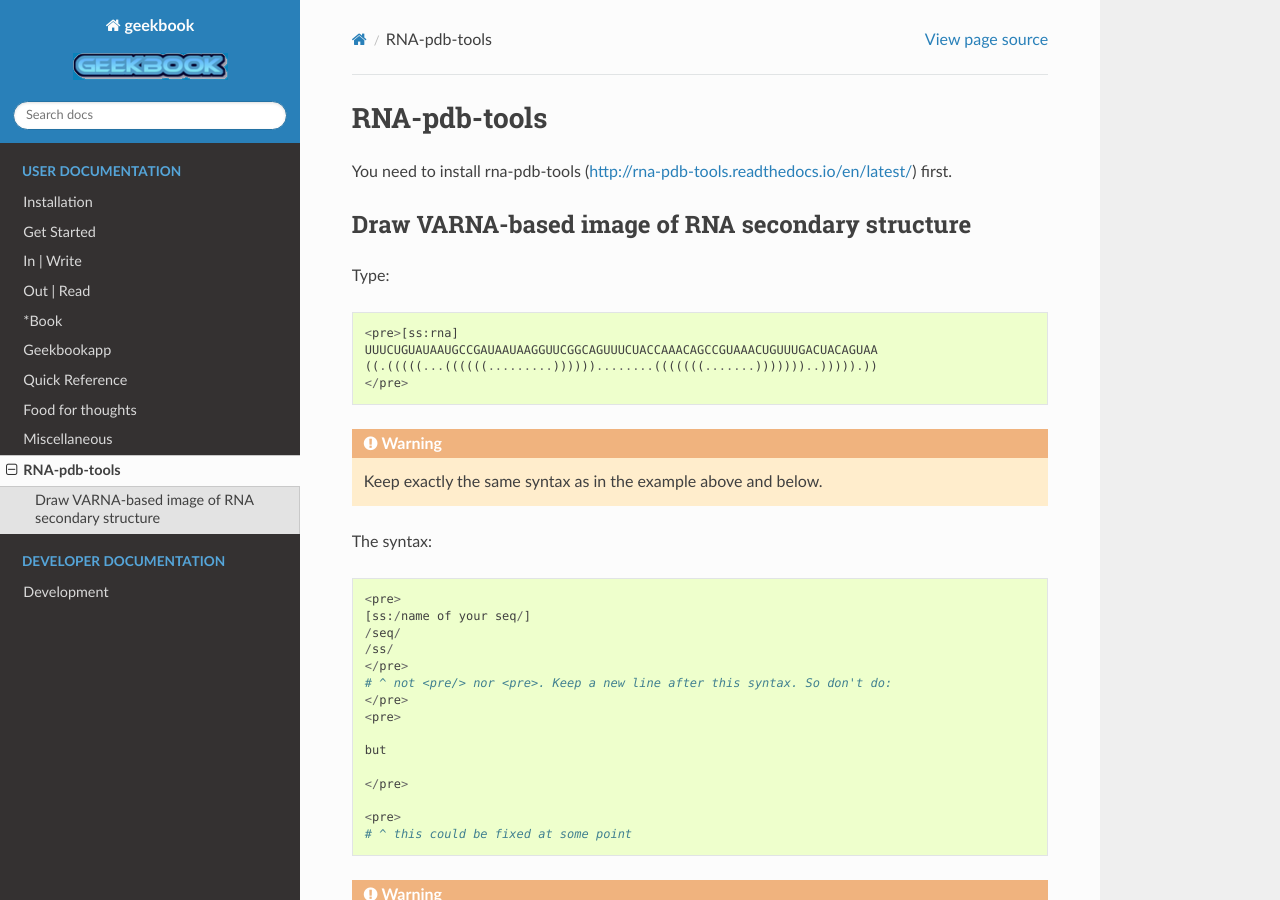
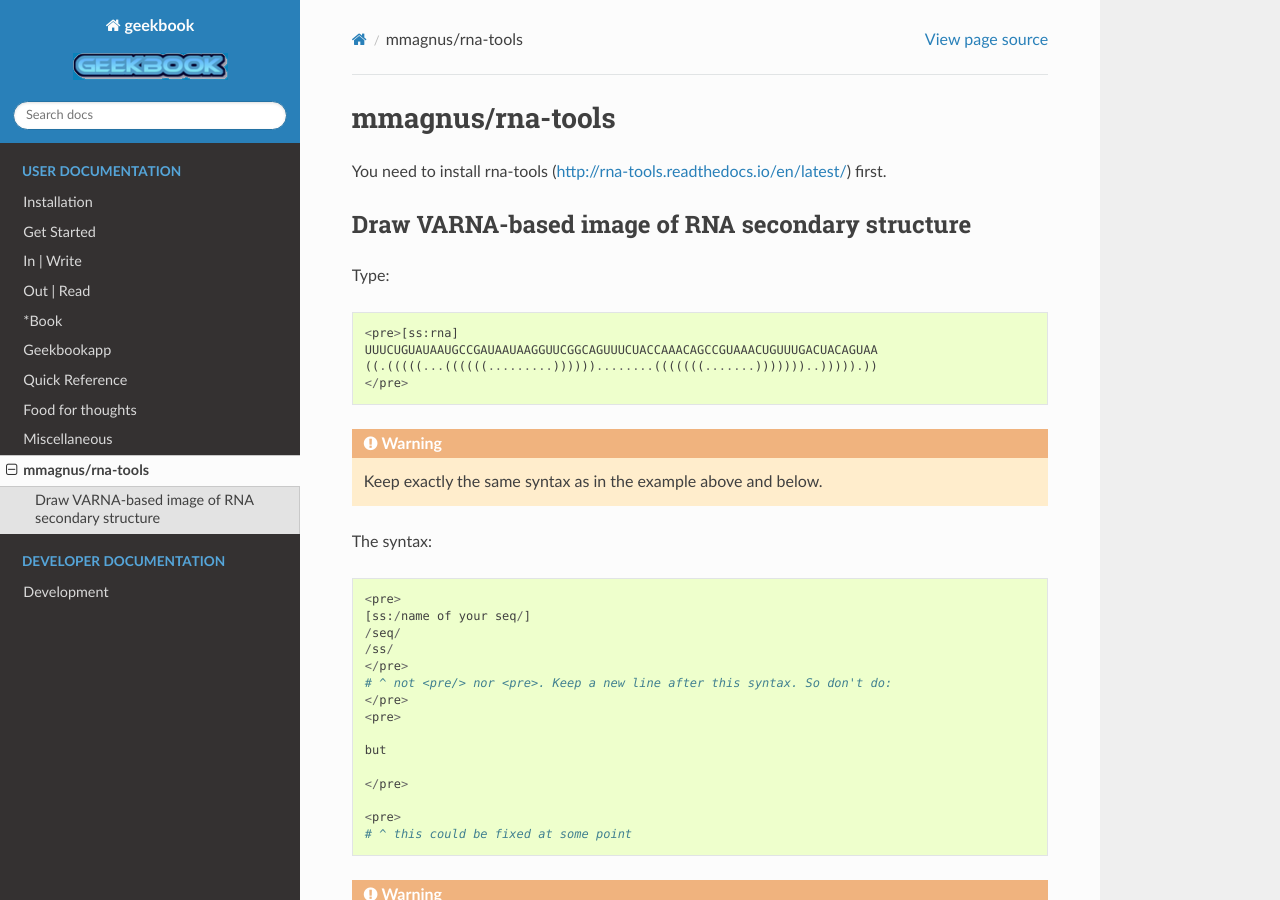
Before and after one commit to mmagnus/geekbook, a Sphinx documentation site: the page built from docs/source/rna.rst, in a window 1280 px wide and 900 px high. Built offline with Sphinx 7.4.7 and the Read the Docs theme 2.0.0, drawn with Linux system fonts in a browser that asks for light colours.

Commit message:
Update rna.rst

```diff
--- a/docs/source/rna.rst
+++ b/docs/source/rna.rst
@@ -1,7 +1,7 @@
-RNA-pdb-tools
+mmagnus/rna-tools
 ============================================================
 
-You need to install rna-pdb-tools (http://rna-pdb-tools.readthedocs.io/en/latest/) first.
+You need to install rna-tools (http://rna-tools.readthedocs.io/en/latest/) first.
 
 Draw VARNA-based image of RNA secondary structure
 ------------------------------------------------------------
```
